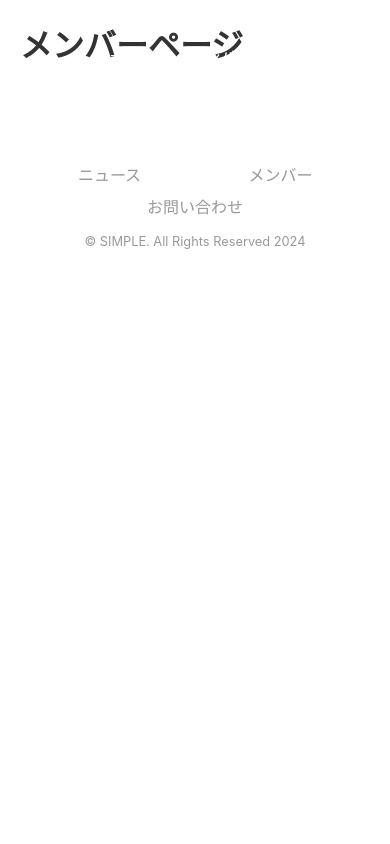
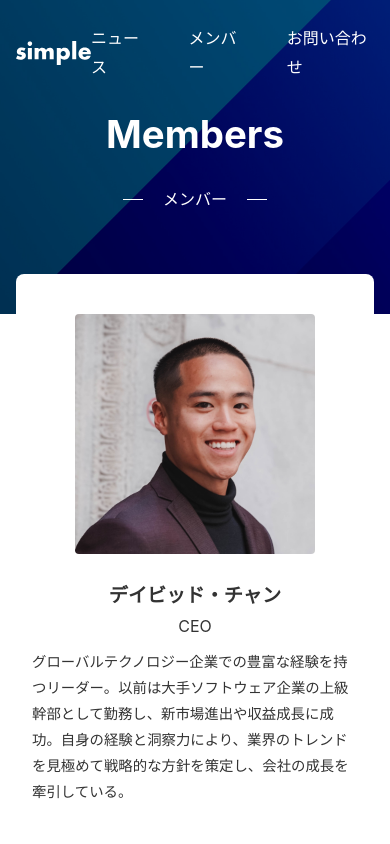
Before and after one commit to graphicocolo/next-microcms-beginner, a Next.js app: page /members in a window 390 px wide. Shown: the top 844 px of the page. Built offline with nearby package versions, Linux system fonts and the light colour scheme.

Commit message:
4-3 メンバーページを作ってみよう

```diff
--- /dev/null
+++ b/src/app/_components/Common/Hero/index.module.css
@@ -0,0 +1,68 @@
+.container {
+  position: relative;
+  display: flex;
+  align-items: center;
+  justify-content: center;
+  background-color: rgba(0, 0, 0, 0.5);
+  color: #fff;
+  overflow: hidden;
+  padding: 100px 0;
+}
+
+.title {
+  font-size: 3rem;
+  font-weight: bold;
+  text-align: center;
+  margin-bottom: 1rem;
+}
+
+.sub {
+  display: flex;
+  align-items: center;
+  gap: 20px;
+  margin-bottom: 40px;
+  justify-content: center;
+}
+
+.sub::before {
+  content: '';
+  display: block;
+  height: 1px;
+  width: 20px;
+  background-color: var(--color-text-unpainted);
+}
+
+.sub::after {
+  content: '';
+  display: block;
+  height: 1px;
+  width: 20px;
+  background-color: var(--color-text-unpainted);
+}
+
+.bgimg {
+  position: absolute;
+  top: 0;
+  right: 0;
+  height: 600px;
+  width: 100%;
+  object-fit: cover;
+  object-position: right;
+  display: flex;
+  align-items: center;
+  justify-content: center;
+  z-index: -1;
+}
+
+@media (max-width: 640px) {
+  .container {
+    padding: 100px 0 60px;
+  }
+
+  .title {
+    font-size: 2.4rem;
+    font-weight: bold;
+    text-align: center;
+    margin-bottom: 1rem;
+  }
+}
--- /dev/null
+++ b/src/app/_components/Common/Hero/index.tsx
@@ -0,0 +1,22 @@
+import Image from 'next/image';
+
+import styles from './index.module.css';
+
+type Props = {
+  title: string;
+  sub: string;
+};
+
+const Hero = ({ title, sub }: Props) => {
+  return (
+    <section className={styles.container}>
+      <div>
+        <h1 className={styles.title}>{title}</h1>
+        <p className={styles.sub}>{sub}</p>
+      </div>
+      <Image alt="" className={styles.bgimg} height={1200} src="/img-mv.jpg" width={4000} />
+    </section>
+  );
+};
+
+export default Hero;
--- /dev/null
+++ b/src/app/_components/Sheet/index.module.css
@@ -0,0 +1,21 @@
+.container {
+  position: relative;
+  background-color: #fff;
+  width: 840px;
+  margin: -40px auto 0;
+  padding: 80px;
+  border-radius: 8px;
+}
+
+@media (max-width: 920px) {
+  .container {
+    width: calc(100% - 80px);
+  }
+}
+
+@media (max-width: 640px) {
+  .container {
+    width: calc(100% - 32px);
+    padding: 40px 16px;
+  }
+}
--- /dev/null
+++ b/src/app/_components/Sheet/index.tsx
@@ -0,0 +1,11 @@
+import styles from '@/app/_components/Sheet/index.module.css';
+
+type Props = {
+  children: React.ReactNode;
+};
+
+const Sheet = ({ children }: Props) => {
+  return <div className={styles.container}>{children}</div>;
+};
+
+export default Sheet;
--- a/src/app/globals.css
+++ b/src/app/globals.css
@@ -46,7 +46,7 @@
     Meiryo,
     sans-serif;
   color: var(--color-text-main);
-  /* line-height: 1.8; */
+  line-height: 1.8;
 }
 
 code {
--- /dev/null
+++ b/src/app/members/layout.tsx
@@ -0,0 +1,18 @@
+import Sheet from '@/app/_components/Sheet';
+
+import Hero from '../_components/Common/Hero';
+
+type Props = {
+  children: React.ReactNode;
+};
+
+const RootLayout = ({ children }: Props) => {
+  return (
+    <>
+      <Hero sub="メンバー" title="Members" />
+      <Sheet>{children}</Sheet>
+    </>
+  );
+};
+
+export default RootLayout;
--- /dev/null
+++ b/src/app/members/page.module.css
@@ -0,0 +1,78 @@
+.text {
+  text-align: center;
+  margin-bottom: 40px;
+}
+
+.list {
+  display: flex;
+  align-items: flex-start;
+  gap: 40px;
+  margin-bottom: 80px;
+}
+
+.list:nth-child(even) {
+  flex-direction: row-reverse;
+}
+
+.image {
+  width: 240px;
+  height: auto;
+  border-radius: var(--border-radius);
+}
+
+.name {
+  font-size: 1.2rem;
+  font-weight: bold;
+}
+
+.position {
+  margin-bottom: 8px;
+}
+
+.profile {
+  font-size: 0.9rem;
+}
+
+.footer {
+  display: flex;
+  flex-direction: column;
+  align-items: center;
+  border-top: 1px solid var(--color-border);
+  padding-top: 40px;
+  text-align: center;
+  gap: 24px;
+}
+
+.message {
+  font-size: 2rem;
+  font-weight: bold;
+}
+
+.empty {
+  margin-bottom: 40px;
+}
+
+@media (max-width: 640px) {
+  .text {
+    text-align: left;
+  }
+
+  .list {
+    display: flex;
+    flex-direction: column;
+    align-items: center;
+    gap: 24px;
+  }
+
+  .list:nth-child(even) {
+    flex-direction: column;
+  }
+
+  .name {
+    text-align: center;
+  }
+
+  .position {
+    text-align: center;
+  }
+}
--- a/src/app/members/page.tsx
+++ b/src/app/members/page.tsx
@@ -1,7 +1,73 @@
+import Image from 'next/image';
+
+import styles from '@/app/members/page.module.css';
+
+const data = {
+  contents: [
+    {
+      id: '1',
+      image: {
+        url: '/img-member1.jpg',
+        width: 240,
+        height: 240,
+      },
+      name: 'デイビッド・チャン',
+      position: 'CEO',
+      profile:
+        'グローバルテクノロジー企業での豊富な経験を持つリーダー。以前は大手ソフトウェア企業の上級幹部として勤務し、新市場進出や収益成長に成功。自身の経験と洞察力により、業界のトレンドを見極めて戦略的な方針を策定し、会社の成長を牽引している。',
+    },
+    {
+      id: '2',
+      image: {
+        url: '/img-member2.jpg',
+        width: 240,
+        height: 240,
+      },
+      name: 'エミリー・サンダース',
+      position: 'COO',
+      profile:
+        'グローバルテクノロジー企業での運営管理と組織改革の経験豊富なエグゼクティブ。以前は製造業界でCOOとして勤務し、生産効率の向上や品質管理の最適化に成功。戦略的なマインドセットと組織の能力強化に対する専門知識は、会社の成長と効率化に貢献している。',
+    },
+    {
+      id: '3',
+      image: {
+        url: '/img-member3.jpg',
+        width: 240,
+        height: 240,
+      },
+      name: 'ジョン・ウィルソン',
+      position: 'CTO',
+      profile:
+        '先進技術の研究開発と製品イノベーションの分野で優れた経歴を持つテクノロジーエキスパート。以前は、大手テクノロジー企業の研究開発部門で主任エンジニアとして勤務し、革新的な製品の開発に携わった。最新の技術トレンドに精通し、当社の製品ポートフォリオを革新的かつ競争力のあるものにするためにリサーチと開発をリードしている。',
+    },
+  ],
+};
+
 const Page = () => {
   return (
-    <div style={{ margin: 20 }}>
-      <h1>メンバーページ</h1>
+    <div className={styles.container}>
+      {data.contents.length === 0 ? (
+        <p className={styles.empty}>メンバーが登録されていません。</p>
+      ) : (
+        <ul>
+          {data.contents.map((member) => (
+            <li className={styles.list} key={member.id}>
+              <Image
+                alt=""
+                className={styles.image}
+                height={member.image.height}
+                src={member.image.url}
+                width={member.image.width}
+              />
+              <dl>
+                <dt className={styles.name}>{member.name}</dt>
+                <dd className={styles.position}>{member.position}</dd>
+                <dd className={styles.profile}>{member.profile}</dd>
+              </dl>
+            </li>
+          ))}
+        </ul>
+      )}
     </div>
   );
 };
```
